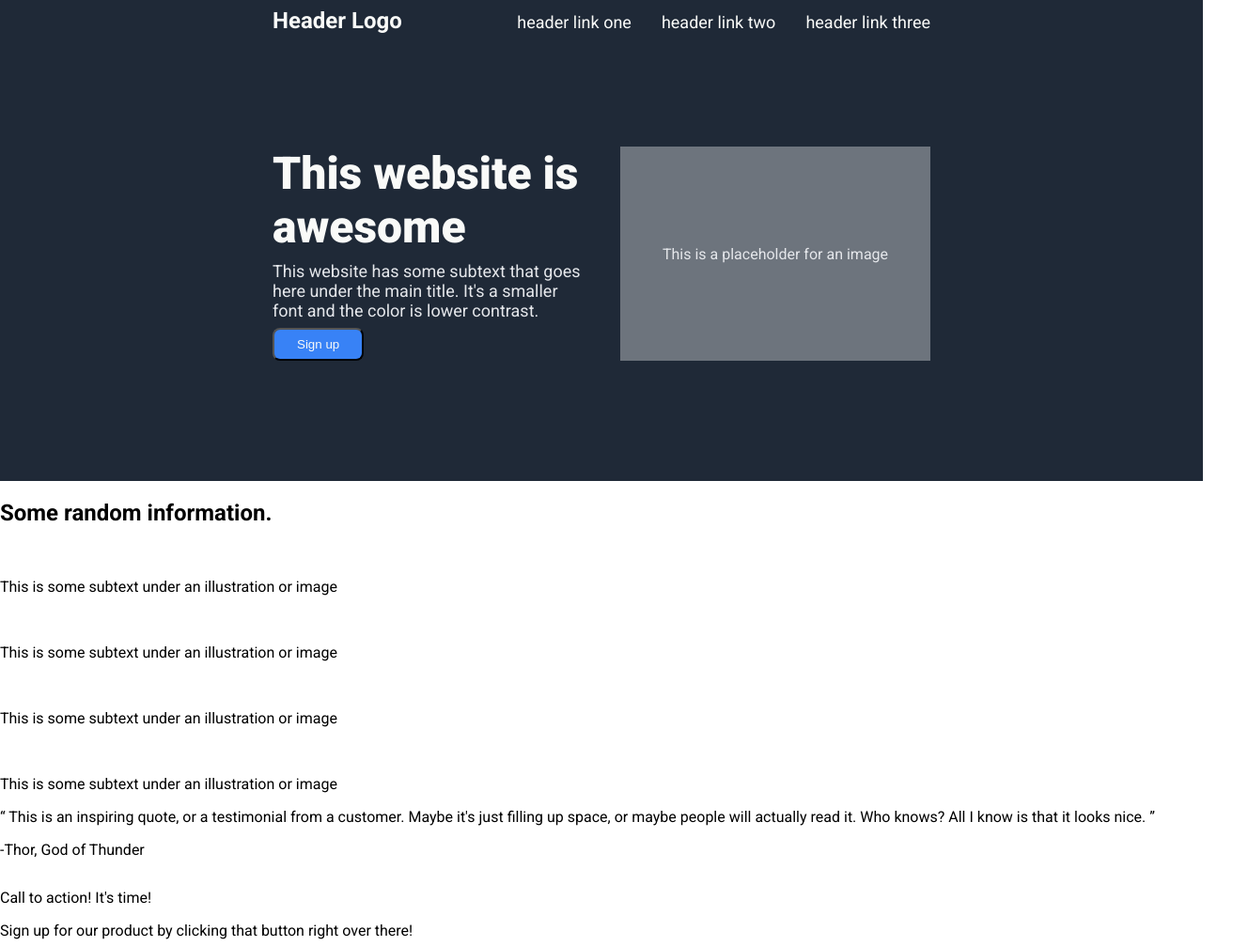
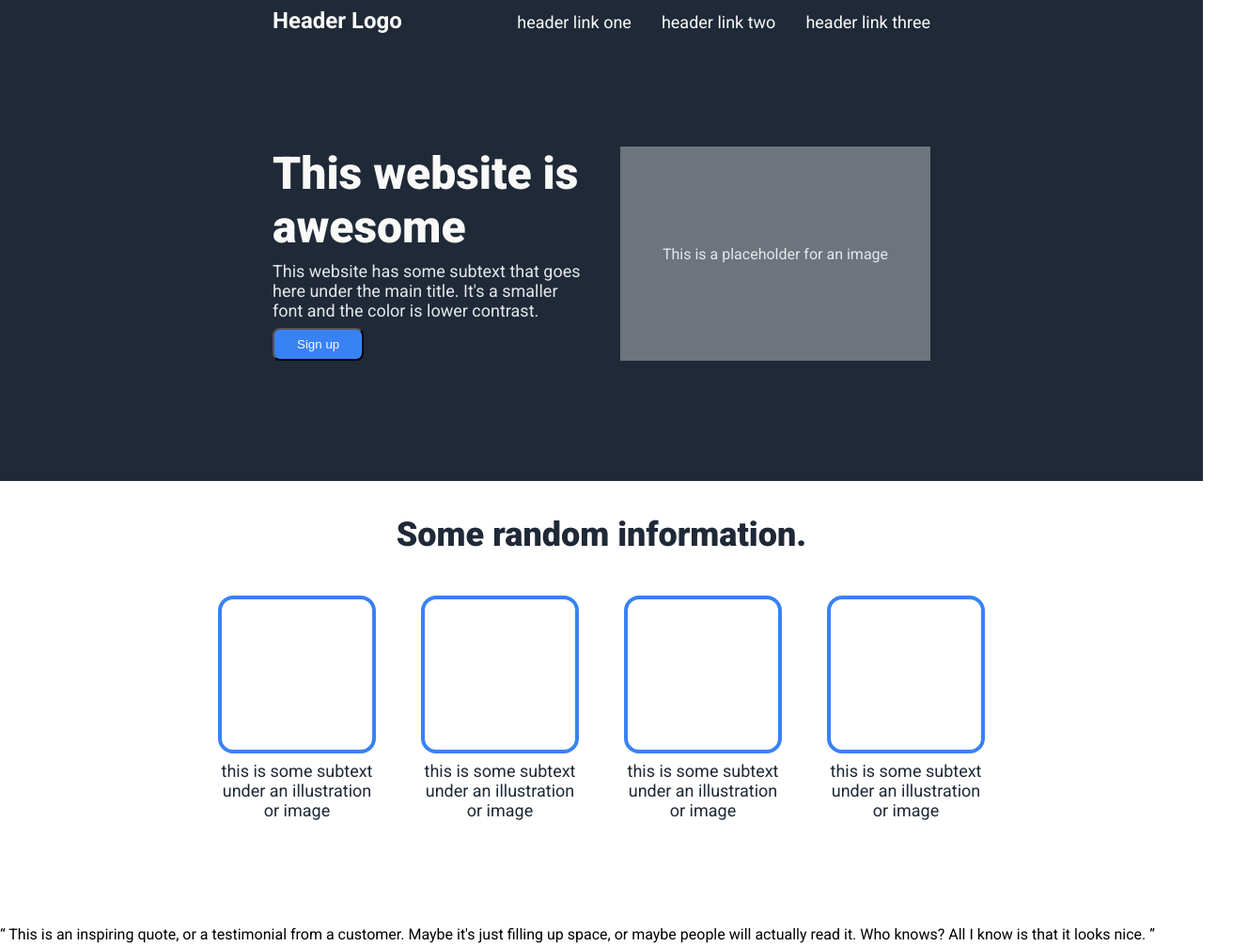
Before and after one commit to Moses-TM/odin-landing-page, a plain HTML site: page index.html in a window 1280 px wide. Shown: the top 1007 px of the page at 94% size, 1328 px wide, since content can reach past the window. Drawn offline with Linux system fonts and the light colour scheme.

Commit message:
Refactor HTML structure and improve CSS styles for header and info sections

```diff
--- a/index.html
+++ b/index.html
@@ -1,87 +1,83 @@
 <!DOCTYPE html>
 <html lang="en">
+
 <head>
-    <meta charset="UTF-8">
-    <meta name="viewport" content="width=device-width, initial-scale=1.0">
-    <link rel="stylesheet" href="styles.css">
-    <link rel="preconnect" href="https://fonts.googleapis.com">
-<link rel="preconnect" href="https://fonts.gstatic.com" crossorigin>
-<link href="https://fonts.googleapis.com/css2?family=Roboto:ital,wght@0,100..900;1,100..900&display=swap" rel="stylesheet">
+    <meta charset="UTF-8" />
+    <meta name="viewport" content="width=device-width, initial-scale=1.0" />
+    <link rel="stylesheet" href="styles.css" />
+    <link rel="preconnect" href="https://fonts.googleapis.com" />
+    <link rel="preconnect" href="https://fonts.gstatic.com" crossorigin />
+    <link href="https://fonts.googleapis.com/css2?family=Roboto:ital,wght@0,100..900;1,100..900&display=swap"
+        rel="stylesheet" />
     <title>Odin Landing Page</title>
 </head>
+
 <body>
     <div class="header">
         <div class="header-links">
-            <div class="left-links">
-                Header Logo
-            </div>
+            <div class="left-links">Header Logo</div>
             <div class="right-links">
                 <a href="#">header link one</a>
                 <a href="#">header link two</a>
                 <a href="#">header link three</a>
             </div>
         </div>
+
         <div class="header-content">
             <div class="header-text">
                 <h2>This website is awesome</h2>
-                <p>This website has some subtext that goes here under the main title. It's a smaller font and the color is lower contrast.</p>
+                <p>
+                    This website has some subtext that goes here under the main title.
+                    It's a smaller font and the color is lower contrast.
+                </p>
                 <button>Sign up</button>
             </div>
             <div class="header-image">
                 <p>This is a placeholder for an image</p>
-                 <!-- <img src="#" alt="This is a placeholder for an image"> -->
             </div>
         </div>
     </div>
 
     <div class="info">
-        <h2>Some random information.</h2>
+        <div class="info-header">
+            <p>Some random information.</p>
+        </div>
         <div class="info-image-container">
             <div class="info-image">
-                <img src="#" alt="">
-                <p>This is some subtext under an illustration or image</p>
+                <div class="image-box"></div>
+                <p>this is some subtext under an illustration or image</p>
             </div>
             <div class="info-image">
-                <img src="#" alt="">
-                <p>This is some subtext under an illustration or image</p>
+                <div class="image-box"></div>
+                <p>this is some subtext under an illustration or image</p>
             </div>
             <div class="info-image">
-                <img src="#" alt="">
-                <p>This is some subtext under an illustration or image</p>
+                <div class="image-box"></div>
+                <p>this is some subtext under an illustration or image</p>
             </div>
             <div class="info-image">
-                <img src="#" alt="">
-                <p>This is some subtext under an illustration or image</p>
+                <div class="image-box"></div>
+                <p>this is some subtext under an illustration or image</p>
             </div>
         </div>
     </div>
 
     <div class="quote">
         <q>
-            This is an inspiring quote, or a testimonial from a
-            customer. Maybe it's just filling up space, or maybe
-            people will actually read it. Who knows? All I know
-            is that it looks nice.
+            This is an inspiring quote, or a testimonial from a customer. Maybe it's
+            just filling up space, or maybe people will actually read it. Who knows?
+            All I know is that it looks nice.
         </q>
-        <p>
-            -Thor, God of Thunder
-        </p>
+        <p>-Thor, God of Thunder</p>
     </div>
 
     <div class="signup">
-        <p>
-            Call to action! It's time!
-        </p>
-        <p>
-            Sign up for our product by clicking that button right over there!
-        </p>
-        <button>
-            Sign up
-        </button>
+        <p>Call to action! It's time!</p>
+        <p>Sign up for our product by clicking that button right over there!</p>
+        <button>Sign up</button>
     </div>
 
-    <div class="footer">
-        Copyright &copy; The Odin Project 2021
-    </div>
+    <div class="footer">Copyright &copy; The Odin Project 2021</div>
 </body>
+
 </html>
--- a/styles.css
+++ b/styles.css
@@ -1,7 +1,7 @@
 /*Setting up the body*/
 body {
   display: flex;
-    flex-direction: column;
+  flex-flow: column nowrap;
   font-family: "Roboto", sans-serif;
   margin: 0;
   padding: 0;
@@ -9,15 +9,16 @@ body {
 
 a {
   text-decoration: none;
-    color: #F9FAF8;
+  color: #f9faf8;
 }
 
 /*Header Section*/
 
 .header {
-    background-color: #1F2937;
+  background-color: #1f2937;
   display: flex;
   flex-direction: column;
+  justify-content: center; /**/
   padding: 8px 290px;
 }
 
@@ -27,19 +28,19 @@ a {
   align-items: baseline;
 }
 
-.right-links{
+.right-links {
   display: flex;
   flex-shrink: 0;
   gap: 32px;
   font-size: 18px;
-    color: #E5E7EB;
+  color: #e5e7eb;
 }
 
-.left-links{
+.left-links {
   flex-shrink: 0;
   font-size: 24px;
   font-weight: 700;
-    color: #F9FAF8;
+  color: #f9faf8;
 }
 
 .header-content {
@@ -47,16 +48,16 @@ a {
   justify-content: center;
 }
 
-.header-text h2{
+.header-text h2 {
   font-size: 48px;
   font-weight: 900;
   margin: 0;
-    color: #F9FAF8;
+  color: #f9faf8;
 }
 
 .header-text p {
   font-size: 18px;
-    color: #E5E7EB;
+  color: #e5e7eb;
   margin: 8px 0;
 }
 
@@ -66,22 +67,74 @@ a {
 }
 
 .header button {
-    background-color: #3882F6;
-    color: #F9FAF8;
+  background-color: #3882f6;
+  color: #f9faf8;
   padding: 8px 24px;
   border-radius: 8px;
   cursor: pointer;
 }
 
-.header-image{
+.header-image {
   display: flex;
   flex: 1;
   justify-content: center;
   align-items: center;
   background-color: #6d747d;
-    color: #E5E7EB;
+  color: #e5e7eb;
 }
 
-.header > *{
+.header > * {
   padding-bottom: 120px;
 }
+
+/* Information Section */
+
+.info {
+  display: flex;
+  flex-direction: column;
+  align-items: center;
+}
+
+.info-header{
+  display: flex;
+  justify-content: center;
+  align-items: center;
+}
+
+.info-header p{
+  font-size: 36px;
+  color: #1f2937;
+  font-weight: 900;
+}
+
+.info-image-container{
+  display: flex;
+  justify-content: center;
+  align-items: center;
+  padding: 8px 280px;
+  gap: 48px;
+}
+
+.info-image{
+  display: flex;
+  flex-direction: column;
+  justify-content: space-between;
+  align-items: center;
+}
+
+.image-box{
+  border: solid 4px #3882f6;
+  border-radius: 16px;
+  height: 160px;
+  width: 160px;
+  margin-bottom: 8px;
+}
+
+.info-image p{
+  margin: 0;
+  width: 168px;
+  text-align: center;
+  color: #1F2937;
+  font-size: 18px;
+  margin-bottom: 104px;
+}
```
Lines whose indentation alone changed are shown as unchanged.
